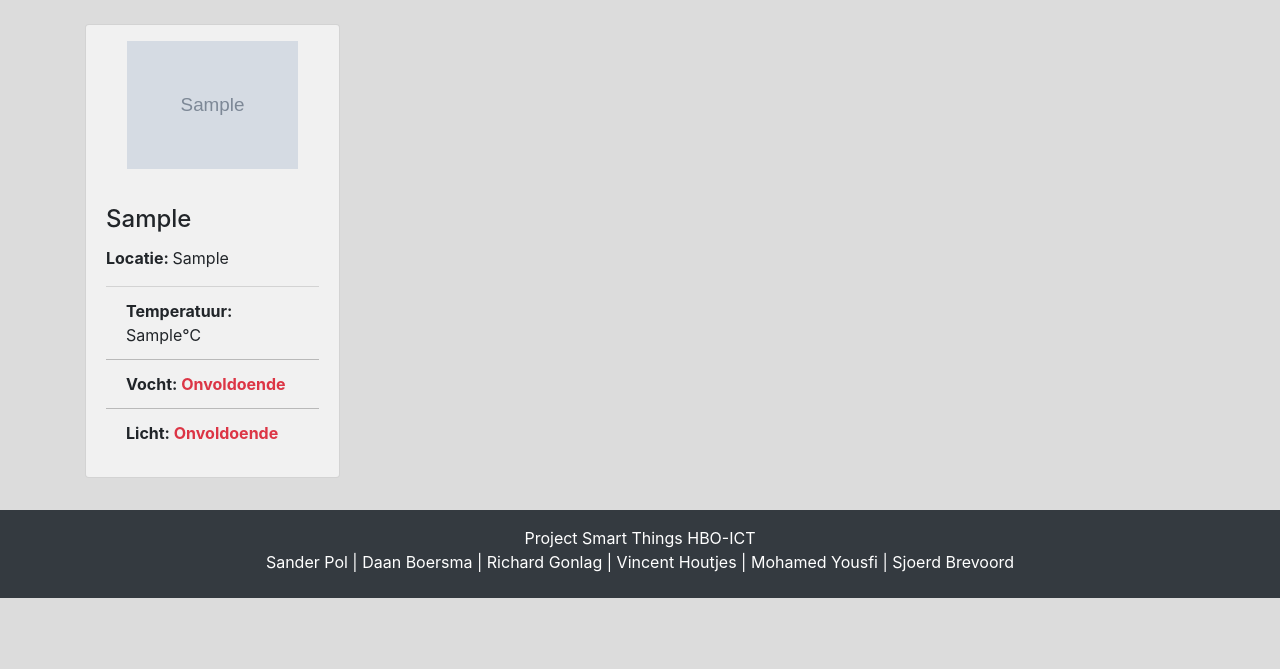
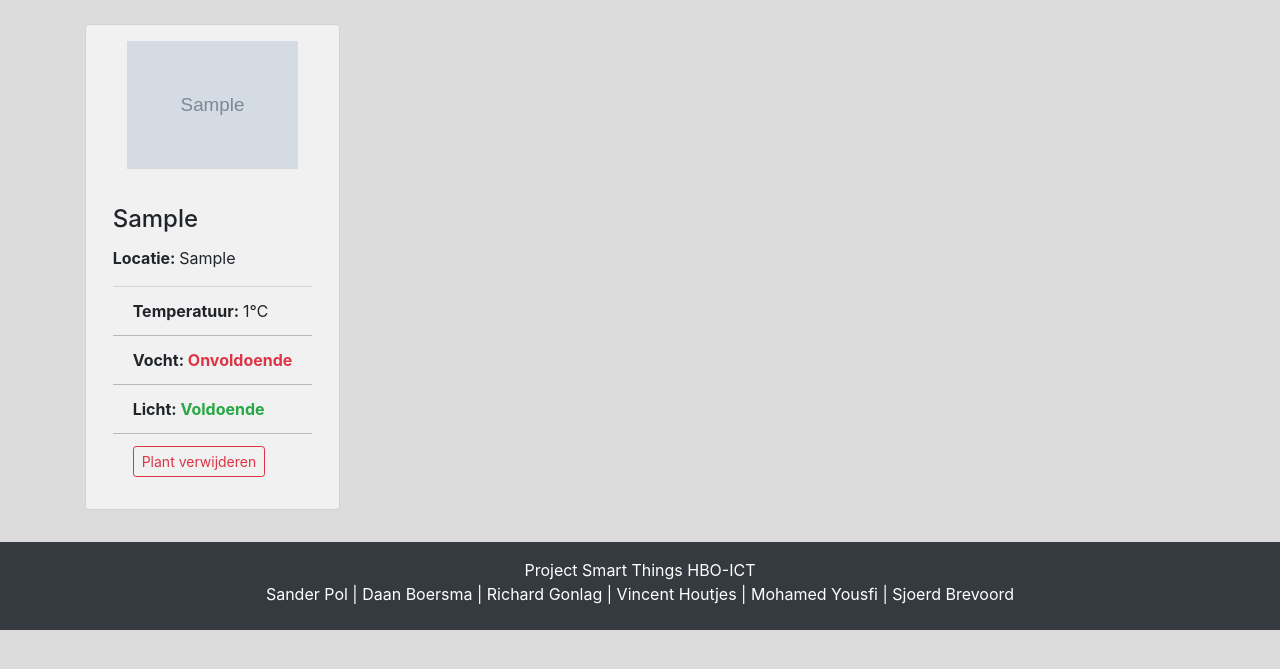
Before and after one commit to r8420/1st-KBS-project--Smartplant, a PHP site: page / in a window 1280 px wide. Shown: the part 56-725 px from the top of the page. Run offline with PHP 8.4, Linux system fonts and the light colour scheme; the visitor is signed in with stand-in values (Sample User, id 1); tables that the repository leaves empty or names only in its code hold one stand-in row (values such as "Sample post"); grey boxes marked "Sample" are stand-in pictures.

Commit message:
aanpassing website

```diff
--- a/website/inc/config.php
+++ b/website/inc/config.php
@@ -1,8 +1,8 @@
 <?php
 $servername = "localhost";
-$dbname = "smartplant";
-$username = "root";
-$password = "";
+$dbname = "plant";
+$username = "mo";
+$password = "mootje";
 
 
 $conn = new mysqli($servername, $username, $password, $dbname);
--- a/website/inc/header.php
+++ b/website/inc/header.php
@@ -62,5 +62,12 @@
 
                     function pad(n){return n<10 ? '0'+n : n}
                   </script>
+
+
+<script>
+function refreshPage(){
+    window.location.reload();
+}
+</script>
                 </div>
               </nav>
--- a/website/index.php
+++ b/website/index.php
@@ -3,9 +3,13 @@
 include('inc/config.php');
 
 $alert = "";
+$id = "";
 
-$sql = "SELECT id, naam, locatie, temp, vocht, licht, foto, tempC FROM plant WHERE 1";
+$sql = "SELECT id, naam, locatie, temp, vocht, licht, foto, tempC FROM results WHERE 1";
 $result = mysqli_query($conn, $sql);
+
+
+
 
 
 ?>
@@ -13,8 +17,9 @@
         <div class="row mt-4">
         <?php if (mysqli_num_rows($result) > 0) {
     while($row = mysqli_fetch_assoc($result)){
+      $id = $row['id'];
 ?>
-            <div class="col-3">
+            <div class="col-sm-3">
               <div class="card mb-2 bg-white-transparent d-flex align-items-center">
                 <img class="card-img-top p-3 text-center" src="img/<?php echo $row['foto']; ?>" alt="<?php echo $row['naam']; ?>" style="width: 80%; height: 80%;">
                 <div class="card-body">
@@ -36,6 +41,11 @@
                         echo '<span class="text-danger">Onvoldoende</span>';
                       }?>
                     </b></li>
+                    <li class="list-group-item bg-white-transparent-0">
+                      <form method="post" action="">
+                      <button class="btn btn-outline-danger btn-sm" type="submit" value="<?php echo $row['id']; ?>" name="verwijderen" onClick="refreshPage()">Plant verwijderen</button>
+                    </form>
+                    </li>
                   </ul>
                 </div>
               </div>
@@ -43,6 +53,14 @@
 
             <?php  }
 }
+if (isset($_POST['verwijderen'])) {
+  $delete = "DELETE FROM results WHERE id=".$_POST['verwijderen'];
+  if(mysqli_query($conn, $delete)){
+
+} else{
+    echo "ERROR: Could not able to execute $sql. " . mysqli_error($delete);
+}
+}
 ?>
     </div>
 </div>
--- a/website/toevoegen.php
+++ b/website/toevoegen.php
@@ -13,7 +13,7 @@
             Niet alle velden zijn ingevuld!
         </div>';
     } else {
-        $sql = "INSERT INTO plant (naam, locatie, foto) VALUES ('$plantNaam', '$locatie', '$fotoPlaceholder')";
+        $sql = "INSERT INTO results (naam, locatie, foto) VALUES ('$plantNaam', '$locatie', '$fotoPlaceholder')";
         $message = '<div class="alert alert-success" role="alert">
            Uw favoriete plant is toegevoegd!
         </div>';
```
